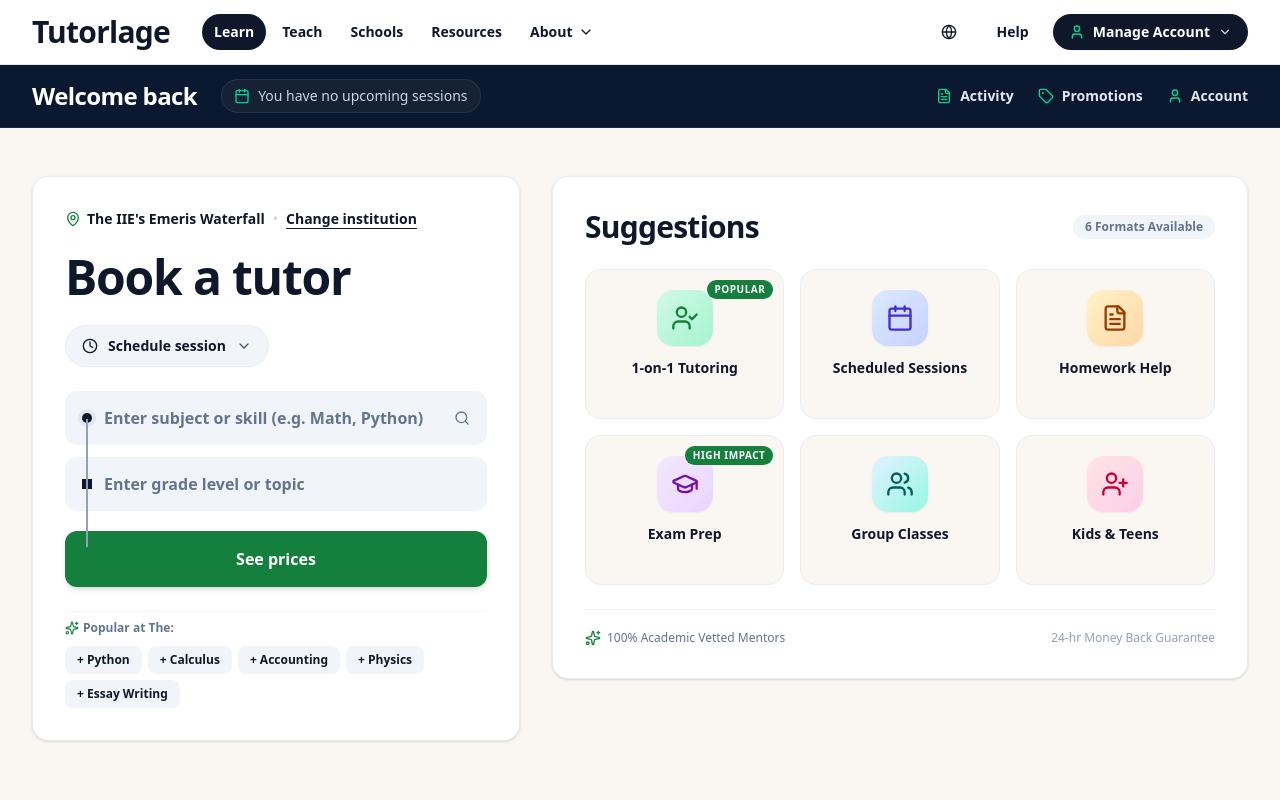
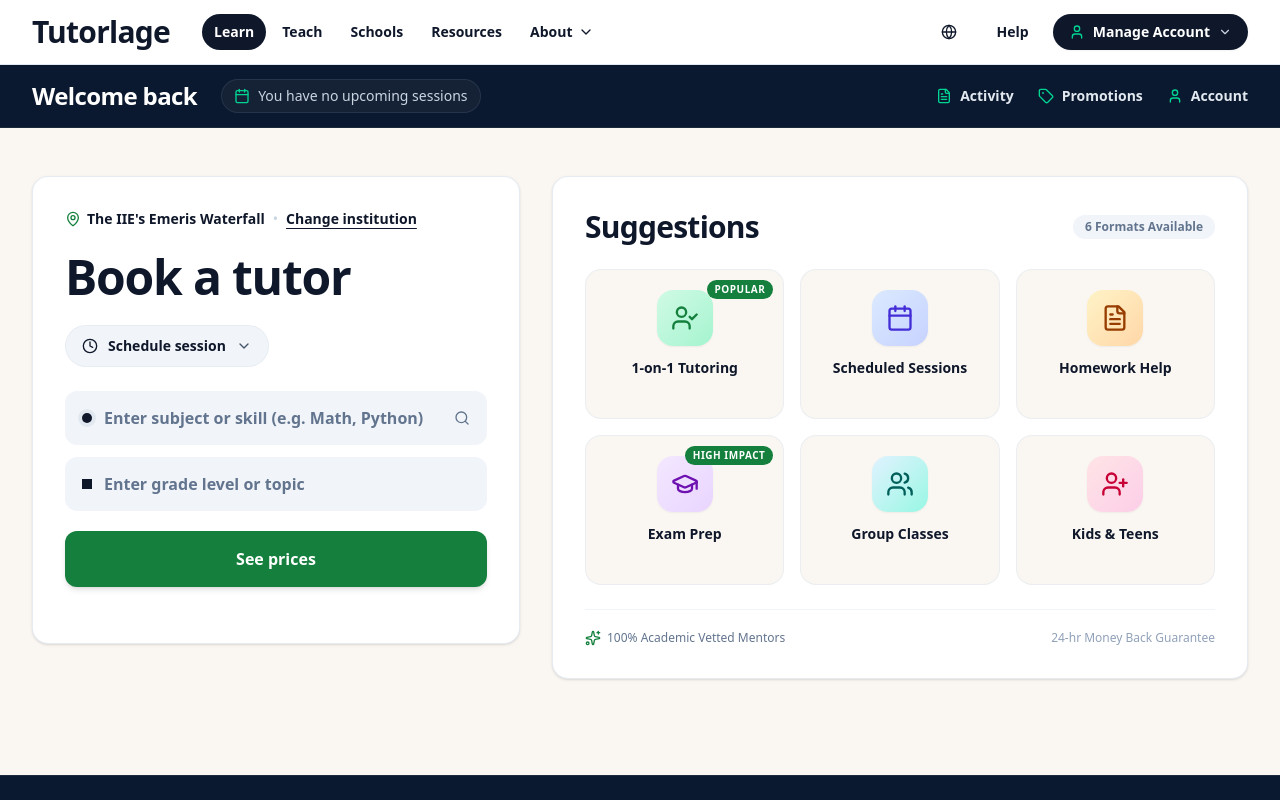
Before and after one commit to DarkPhillipino/tutorlage-beta, a React (Vite) app: page / in a window 1280 px wide. Shown: the top 800 px of the page. Built offline with nearby package versions, Linux system fonts and the light colour scheme.

Commit message:
Refactor BookingForm by removing unused elements
Removed vertical connecting line and quick subject chips section from the BookingForm component.

```diff
--- a/src/components/BookingForm.tsx
+++ b/src/components/BookingForm.tsx
@@ -126,8 +126,6 @@ export const BookingForm: React.FC<BookingFormProps> = ({
           )}
         </div>
 
-        {/* Vertical Connecting Line between top dot and bottom square */}
-        <div className="absolute left-[21px] top-[28px] bottom-[28px] w-0.5 bg-slate-400 z-10 pointer-events-none"></div>
 
         {/* Input 2: Grade Level or Topic */}
         <div className="relative">
@@ -184,26 +182,7 @@ export const BookingForm: React.FC<BookingFormProps> = ({
 
       </form>
 
-      {/* Quick Subject Chips underneath */}
-      <div className="pt-2 border-t border-slate-100">
-        <div className="text-xs font-semibold text-slate-500 mb-2.5 flex items-center">
-          <Sparkles className="w-3.5 h-3.5 mr-1 text-[#15803D]" />
-          Popular at {formState.institution.split(' ')[0]}:
-        </div>
-        <div className="flex flex-wrap gap-1.5">
-          {['Python', 'Calculus', 'Accounting', 'Physics', 'Essay Writing'].map((chip) => (
-            <button
-              key={chip}
-              type="button"
-              onClick={() => setFormState(prev => ({ ...prev, subject: chip }))}
-              className="text-xs font-semibold bg-slate-100 hover:bg-[#15803D]/10 hover:text-[#15803D] text-[#0F172A] px-3 py-1.5 rounded-lg transition-colors cursor-pointer"
-            >
-              + {chip}
-            </button>
-          ))}
-        </div>
-      </div>
 
     </div>
   );
-};
+}
```
